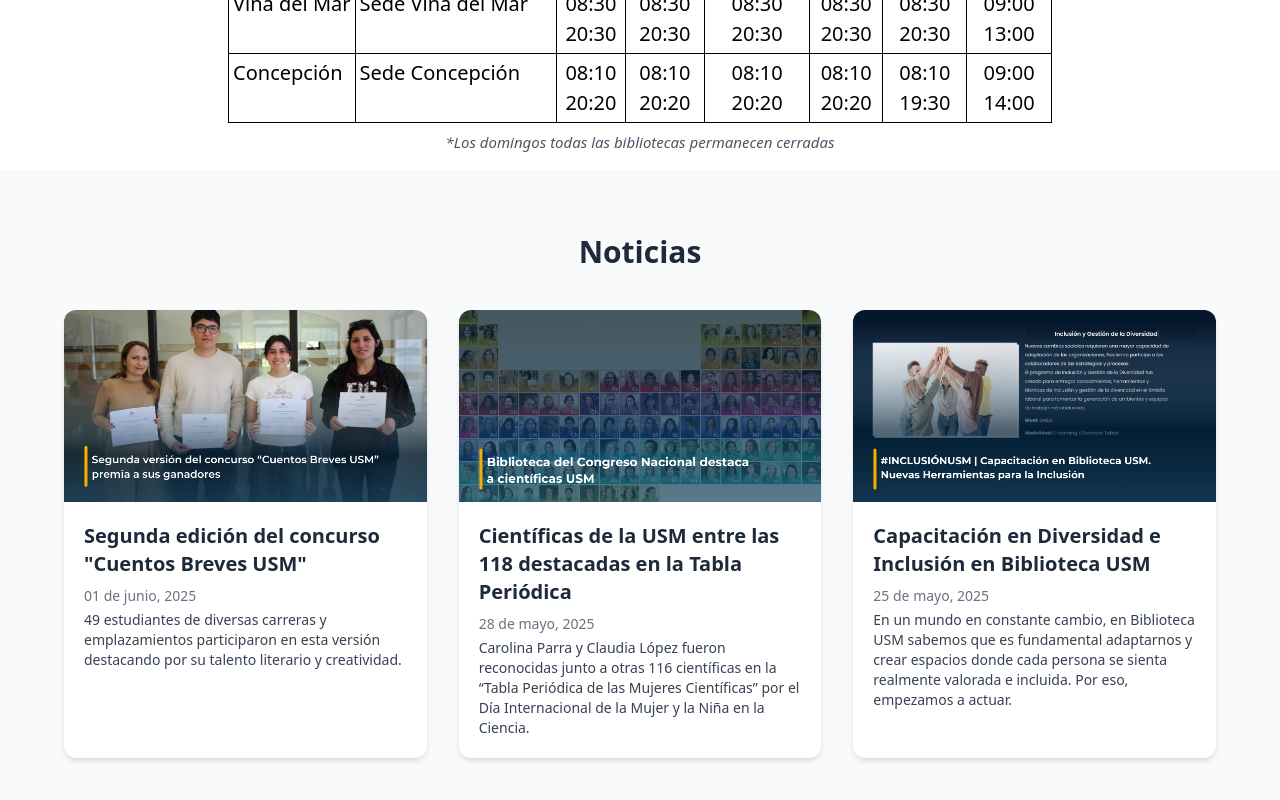
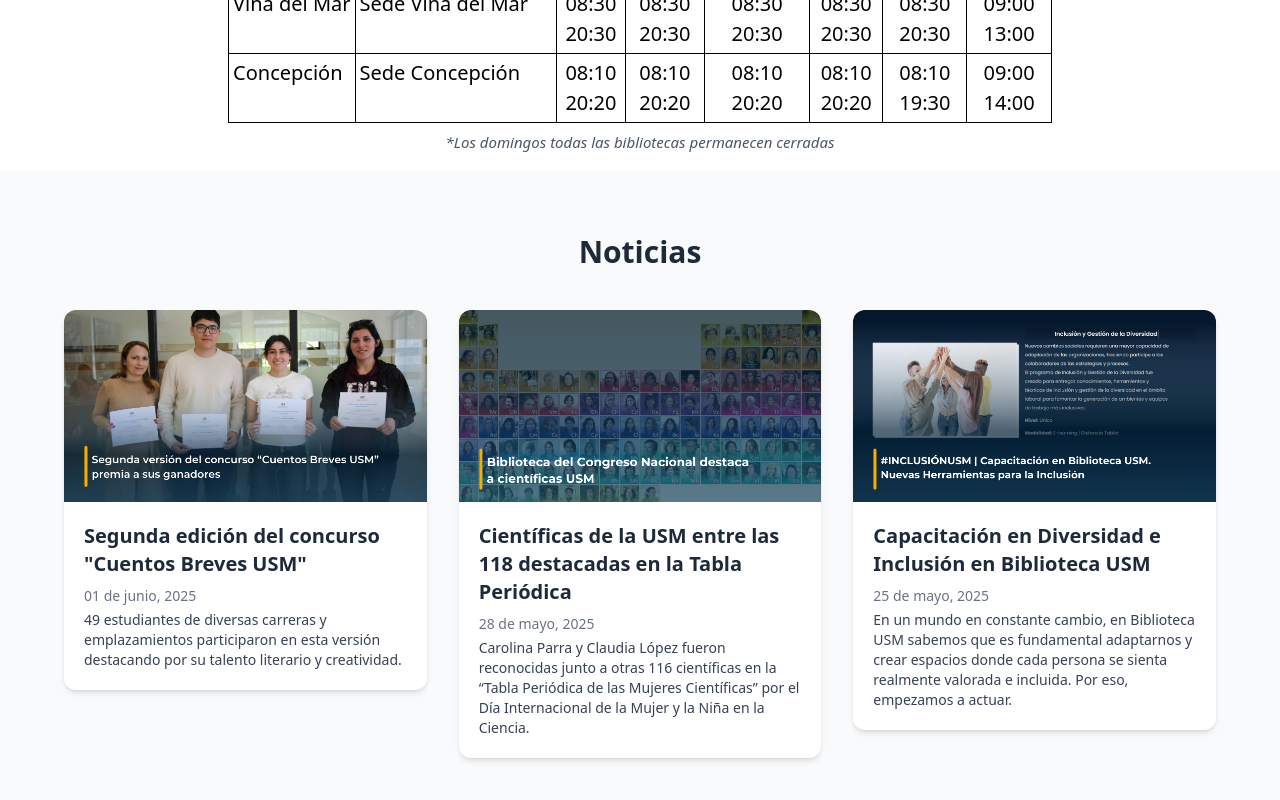
Before and after one commit to LucasApaCode/proyecto-diu-usm, a React (Vite) app: page / in a window 1280 px wide. Shown: the part 968-1768 px from the top of the page. Built offline with nearby package versions, Linux system fonts and the light colour scheme.

Commit message:
made dynamic cards with links included

```diff
--- a/src/components/Noticias.jsx
+++ b/src/components/Noticias.jsx
@@ -5,6 +5,7 @@
     descripcion: '49 estudiantes de diversas carreras y emplazamientos participaron en esta versión destacando por su talento literario y creatividad.',
     fecha: '01 de junio, 2025',
     imagen: '/imagen1.png',
+    url: 'https://usm.cl/noticias/segunda-version-del-concurso-cuentos-breves-usm-premia-a-sus-ganadores/',
   },
   {
     id: 2,
@@ -12,6 +13,7 @@
     descripcion: 'Carolina Parra y Claudia López fueron reconocidas junto a otras 116 científicas en la “Tabla Periódica de las Mujeres Científicas” por el Día Internacional de la Mujer y la Niña en la Ciencia.',
     fecha: '28 de mayo, 2025',
     imagen: '/imagen2.png',
+    url: 'https://usm.cl/noticias/biblioteca-del-congreso-nacional-destaca-a-cientificas-usm/',
   },
   {
     id: 3,
@@ -19,6 +21,7 @@
     descripcion: 'En un mundo en constante cambio, en Biblioteca USM sabemos que es fundamental adaptarnos y crear espacios donde cada persona se sienta realmente valorada e incluida. Por eso, empezamos a actuar.',
     fecha: '25 de mayo, 2025',
     imagen: '/imagen3.png',
+    url: 'https://biblioteca.usm.cl/blog/Nuevas-Herramientas-para-la-Inclusion-Capacitacion-en-Biblioteca-USM',
   },
 ];
 
@@ -29,7 +32,14 @@
               <h2 className="text-3xl font-bold text-center mb-10 text-gray-800">Noticias</h2>
               <div className="grid md:grid-cols-3 gap-8">
                 {noticias.map((noticia) => (
-                  <div key={noticia.id} className="bg-white rounded-xl shadow-md overflow-hidden">
+                  <a
+                    key={noticia.id}
+                    href={noticia.url}
+                    target="_blank"
+                    rel="noopener noreferrer"
+                    style={{ textDecoration: 'none', color: 'inherit' }}
+                  >
+                    <div className="bg-white rounded-xl shadow-md overflow-hidden transition-transform hover:scale-105">
                       {noticia.imagen && (
                         <img src={noticia.imagen} alt={noticia.titulo} className="w-full h-48 object-cover" />
                       )}
@@ -39,6 +49,7 @@
                         <p className="text-gray-700 text-sm">{noticia.descripcion}</p>
                       </div>
                     </div>
+                  </a>
                 ))}
               </div>
             </div>
```
Lines whose indentation alone changed are shown as unchanged.
